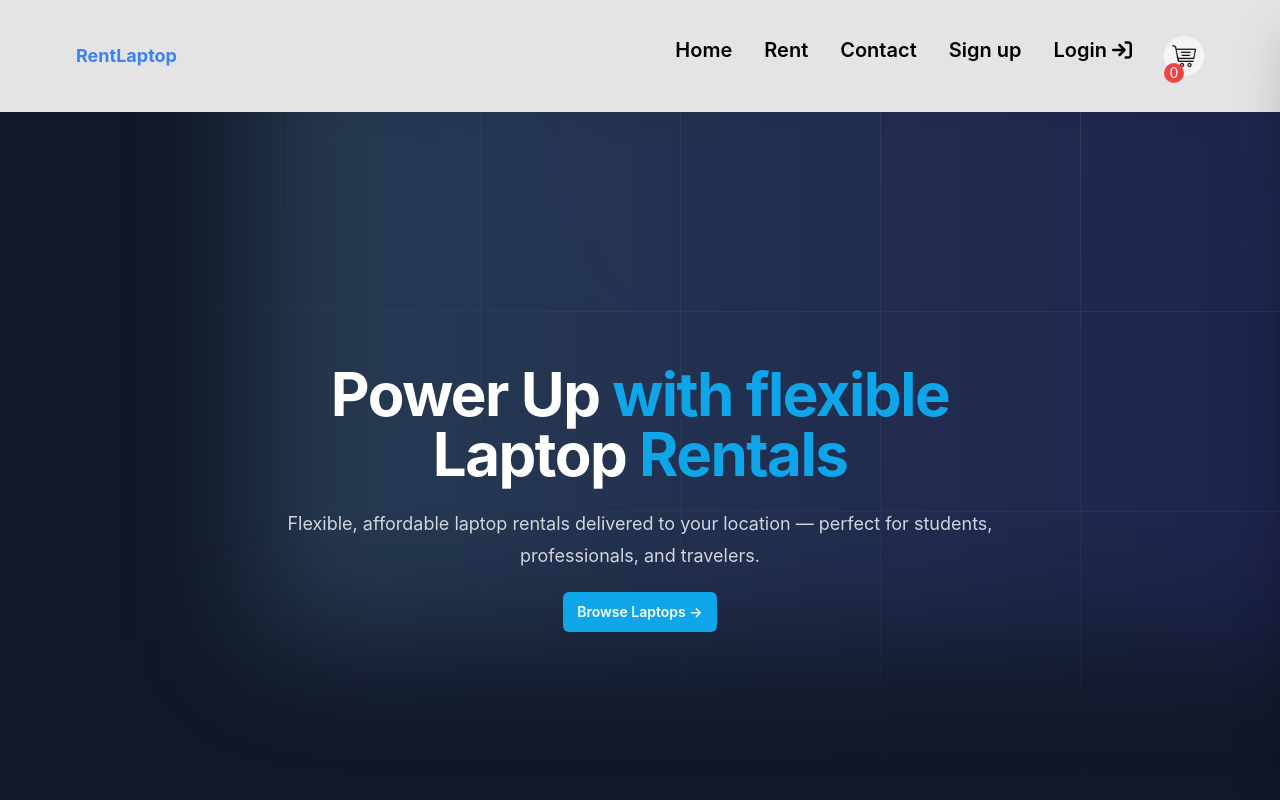
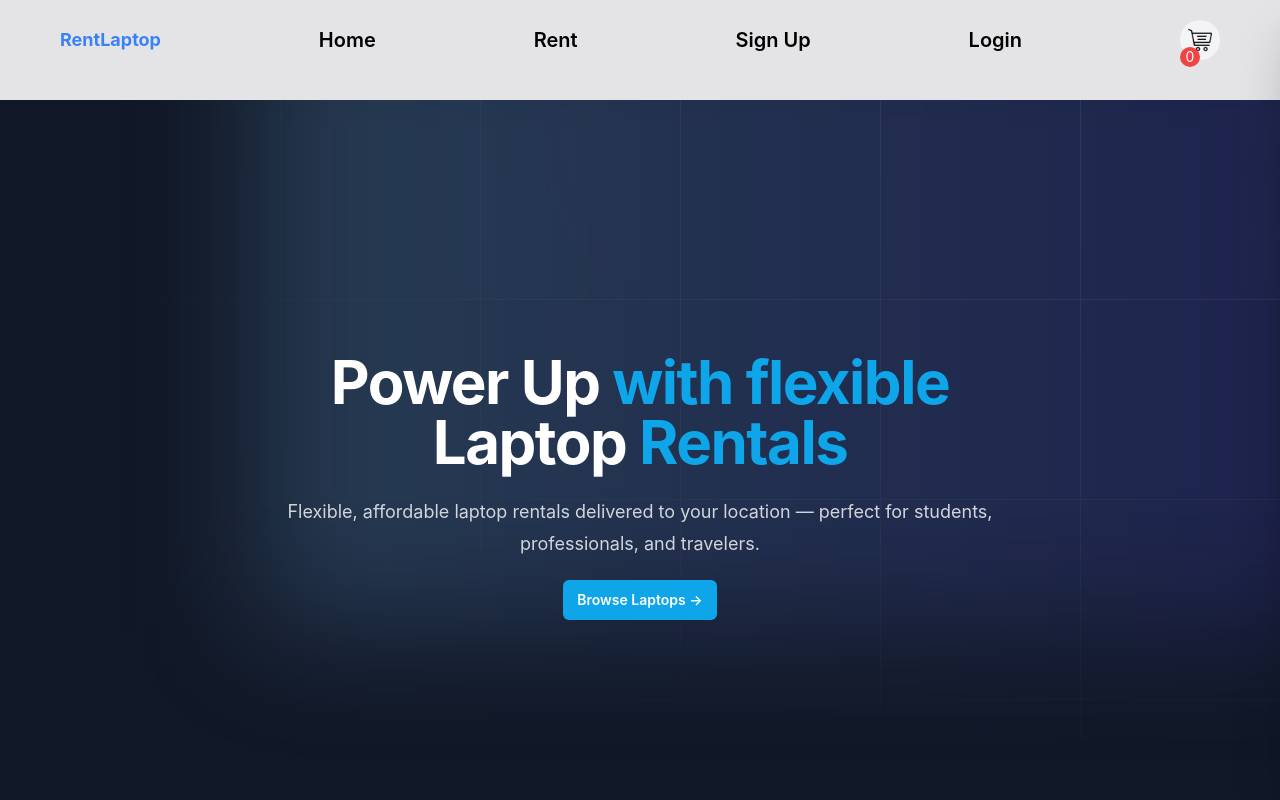
Before and after one commit to Charles-La-Gratte/rentlaptop, a React (Create React App) app: page / in a window 1280 px wide. Shown: the top 800 px of the page. Built offline with nearby package versions, Linux system fonts and the light colour scheme.

Commit message:
fix the navBar responsivity

```diff
--- a/src/components/Header.jsx
+++ b/src/components/Header.jsx
@@ -3,7 +3,7 @@ import NavBar from './NavBar'
 
 const Header = () => {
   return (
-    <div >
+    <div>
         <NavBar/>
     </div>
   )
--- a/src/components/NavBar.jsx
+++ b/src/components/NavBar.jsx
@@ -19,70 +19,18 @@ const NavBar = () => {
     dispatch(toggleStatusTab());
   }
   return (
-    <div>
-      <nav className="bg-white-800 p-4">
-        <div className="container mx-auto flex justify-between items-center">
-          <div className="text-blue-500 text-lg font-bold">RentLaptop</div>
-          <div className="block lg:hidden">
-            <button className="text-white focus:outline-none">
-              <svg
-                className="h-6 w-6"
-                fill="none"
-                strokeLinecap="round"
-                strokeLinejoin="round"
-                strokeWidth="2"
-                viewBox="0 0 24 24"
-                //strokeLinecap="currentColor"
-              >
-                <path d="M4 6h16M4 12h16m-7 6h7"></path>
-              </svg>
-            </button>
-          </div>
-          <div className="hidden lg:flex space-x-8">
-            <Link
-              to="/"
-              className="text-xl font-semibold text-black-300 hover:text-blue-600"
-            >
-              Home
-            </Link>
-            <Link
-              to="/rent"
-              className="text-xl font-semibold text-black-300 hover:text-blue-600"
-            >
-              Rent
-            </Link>
-            <Link
-              to="/contact"
-              className="text-xl font-semibold text-black-300 hover:text-blue-600"
-            >
-              Contact
-            </Link>
-            <Link
-              to="/contact"
-              className="text-xl font-semibold text-black-300 hover:text-blue-600"
-            >
-              Sign up
-            </Link>
-            <Link
-              to="/Login"
-              className="text-xl font-semibold text-black-300 hover:text-blue-600"
-            >
-              Login <FontAwesomeIcon icon={faSignIn} />
-            </Link>
-            <div
-              className="w-10 h-10 bg-gray-100 rounded-full flex justify-center items-center relative"
-              onClick={handleOpenTabCard}
-            >
-              <img src={iconCart} alt="" className="w-6" />
-              <span className="absolute top-2/3 right-1/2 bg-red-500 text-white text-sm w-5 h-5 rounded-full flex justify-center items-center">
-                {totalQuantity}
-              </span>
-            </div>
-          </div>
-        </div>
-      </nav>
-    </div>
-  );
-};
+    <header className='flex justify-between items-center mb-5'>
+      <div className="text-blue-500 text-lg font-bold">RentLaptop</div>
+       <Link to="/" className='text-xl font-semibold text-black-300 hover:text-blue-600'>Home</Link>
+       <Link to="/rent" className='text-xl font-semibold text-black-300 hover:text-blue-600'>Rent</Link>
+       <Link to="/signUp" className='text-xl font-semibold text-black-300 hover:text-blue-600'>Sign Up</Link>
+       <Link to="/login" className='text-xl font-semibold text-black-300 hover:text-blue-600'>Login</Link>
+       <div className='w-10 h-10 bg-gray-100 rounded-full flex justify-center items-center relative' onClick={handleOpenTabCard}>
+         <img src={iconCart} alt="" className='w-6' />
+         <span className='absolute top-2/3 right-1/2 bg-red-500 text-white text-sm w-5 h-5 rounded-full flex justify-center items-center'>{totalQuantity}</span>
+       </div>
+    </header>
+  )
+}
 
 export default NavBar;
```
